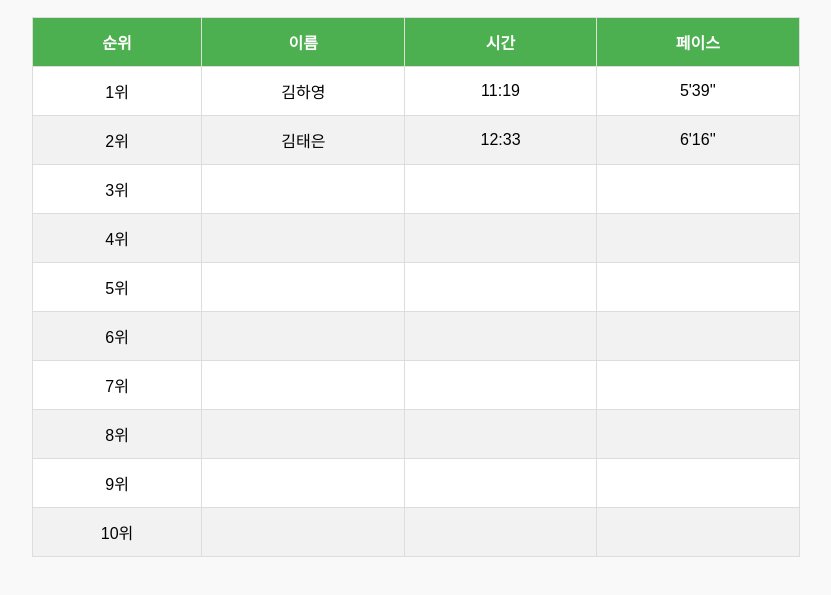
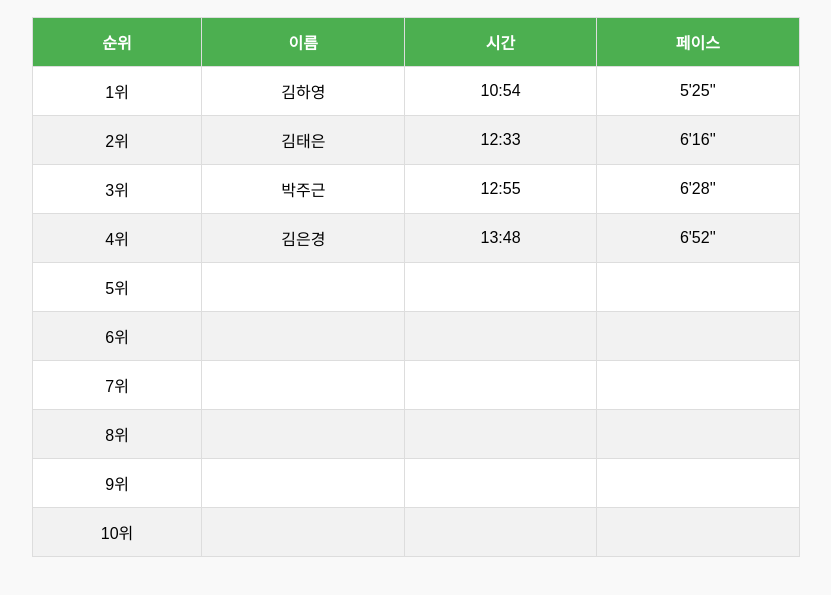
Before and after one commit to gkamp0/MBC-rankingboard, a plain HTML site: page ranking_board_women.html in a window 1280 px wide. Shown: the part 69-664 px from the top of the page, without its empty margins (224-1055 px from the left). Drawn offline with Linux system fonts and the light colour scheme.

Commit message:
Update ranking_board_women.html

```diff
--- a/ranking_board_women.html
+++ b/ranking_board_women.html
@@ -54,8 +54,8 @@
             <tr>
                 <td>1위</td>
                 <td>김하영</td>
-                <td>11:19</td>
-                <td>5'39''</td>
+                <td>10:54</td>
+                <td>5'25''</td>
             </tr>
             <tr>
                 <td>2위</td>
@@ -65,15 +65,15 @@
             </tr>
             <tr>
                 <td>3위</td>
-                <td></td>
-                <td></td>
-                <td></td>
+                <td>박주근</td>
+                <td>12:55</td>
+                <td>6'28''</td>
             </tr>
             <tr>
                 <td>4위</td>
-                <td></td>
-                <td></td>
-                <td></td>
+                <td>김은경</td>
+                <td>13:48</td>
+                <td>6'52''</td>
             </tr>
             <tr>
                 <td>5위</td>
```
